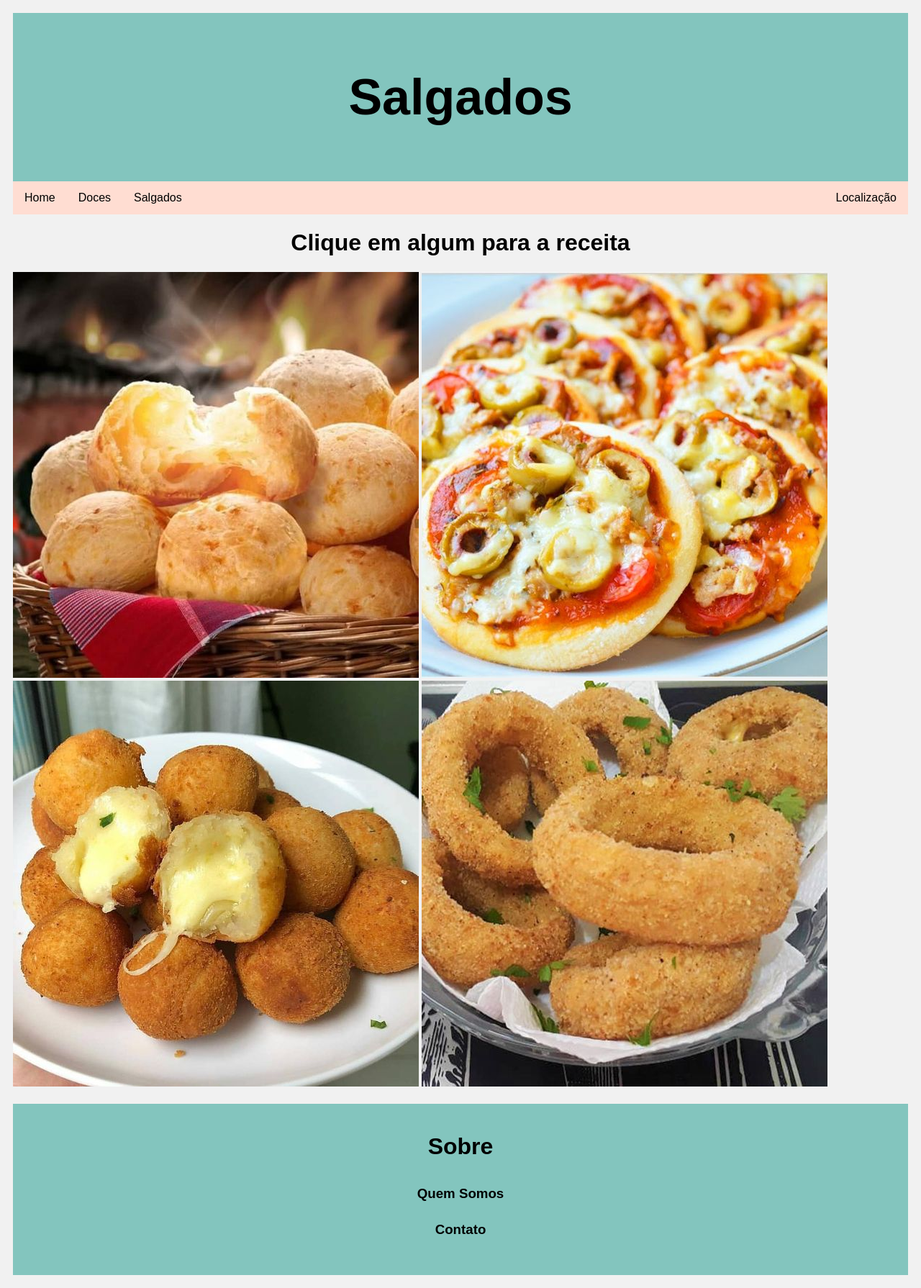
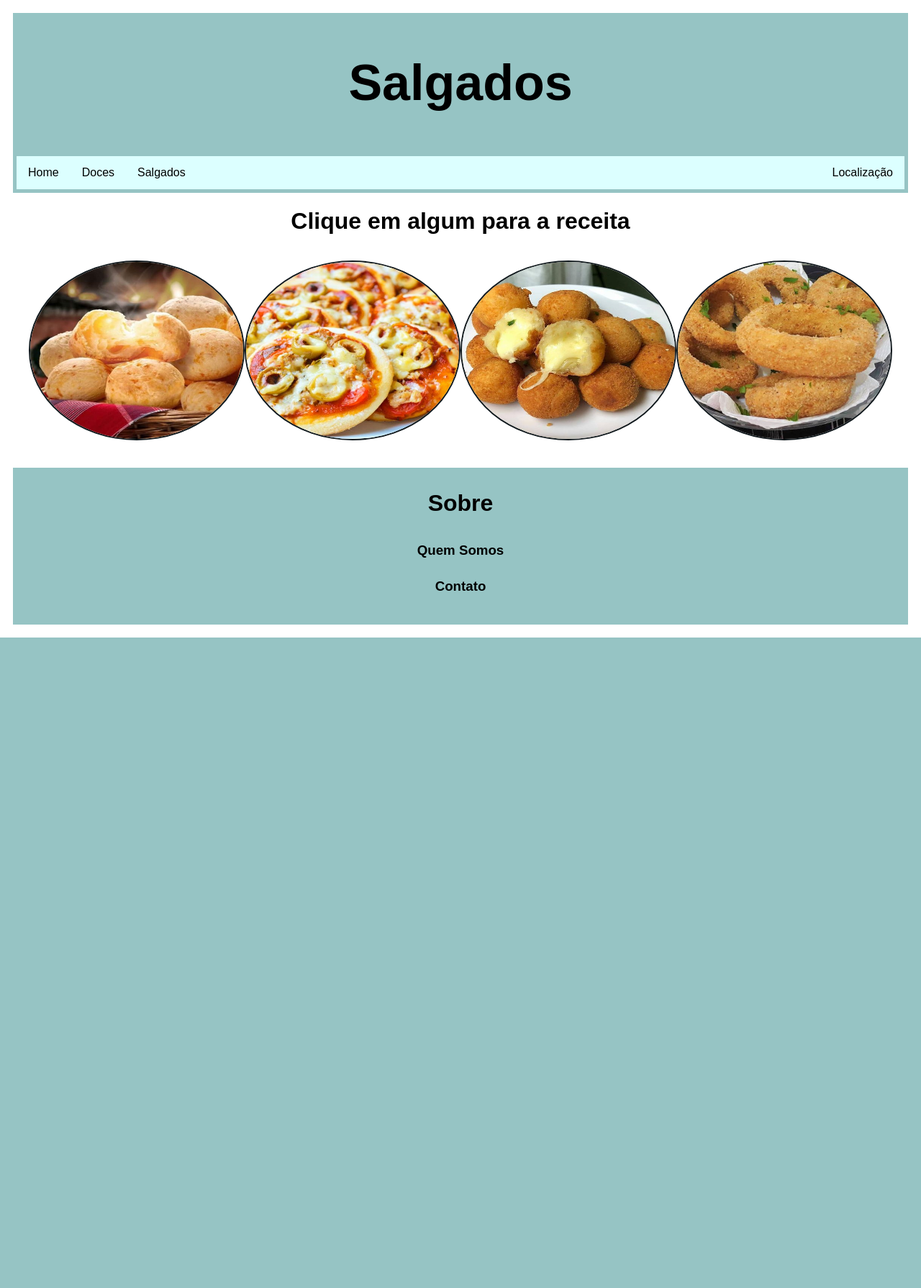
Before and after one commit to kauane05/Receitas_PW_site, a PHP site: page /salgados.html in a window 1280 px wide. Shown: the whole page at 72% size. After the commit the page ends 886 px from the top, so only its background shows below. Run offline with PHP 8.4, Linux system fonts and the light colour scheme.

Commit message:
Enviando as edições da interface

```diff
--- a/aneldecebola.html
+++ b/aneldecebola.html
@@ -25,10 +25,10 @@
 
     <main>
         <div class="txt">
-            <h1>anel de cebola</h1>
+            <h1>Anel de cebola</h1>
         </div>
         <div class="salgado">
-            <a href="aneldecebola.html"> <img src="./imagens/aneldecebola.jpg" alt=""></a>
+            <a href="aneldecebola.html"> <img src="./imagens/aneldecebola.jpg" style=" border-radius: 10%;" width="250" height="250" alt=""></a>
         </div>
 
         <div class="receita">
--- a/beijinho.html
+++ b/beijinho.html
@@ -25,10 +25,10 @@
 
     <main>
         <div class="txt">
-            <h1>beijinho</h1>
+            <h1>Beijinho</h1>
         </div>
-        <div class="doces">
-            <a href="beijinho.html"> <img src="./imagens/beijinho.jpg" alt=""></a>
+        <div class="imagem">
+            <a href="beijinho.html"> <img src="./imagens/beijinho.jpg" style=" border-radius: 10%;" width="250" height="250" alt=""></a>
         </div>
 
         <div class="receita">
--- a/bolinhadequeijo.html
+++ b/bolinhadequeijo.html
@@ -28,7 +28,7 @@
             <h1>Bolinha de queijo</h1>
         </div>
         <div class="salgado">
-            <a href="bolinhadequeijo.html"> <img src="./imagens/bolinhadequeijo.jpg" alt=""></a>
+            <a href="bolinhadequeijo.html"> <img src="./imagens/bolinhadequeijo.jpg" style=" border-radius: 10%;" width="250" height="250" alt=""></a>
         </div>
 
         <div class="receita">
--- a/brigadeiro.html
+++ b/brigadeiro.html
@@ -25,10 +25,10 @@
 
     <main>
         <div class="txt">
-            <h1>brigadeiro</h1>
+            <h1>Brigadeiro</h1>
         </div>
         <div class="doces">
-            <a href="brigadeiro.html"> <img src="./imagens/brigadeiro.jpg" alt=""></a>
+            <a href="brigadeiro.html"> <img src="./imagens/brigadeiro.jpg" style=" border-radius: 10%;" width="250" height="250" alt=""></a>
         </div>
         <div class="receita">
             <h1>Ingredientes</h1>
--- a/brownie.html
+++ b/brownie.html
@@ -25,10 +25,10 @@
 
     <main>
         <div class="txt">
-            <h1>brownie</h1>
+            <h1>Brownie</h1>
         </div>
         <div class="doces">
-            <a href="brownie.html"> <img src="./imagens/brownie.jpg" alt=""></a>
+            <a href="brownie.html"> <img src="./imagens/brownie.jpg" style=" border-radius: 10%;" width="250" height="250" alt=""></a>
         </div>
 
         <div class="receita">
--- a/cookie.html
+++ b/cookie.html
@@ -25,10 +25,10 @@
 
     <main>
         <div class="txt">
-            <h1>cookie</h1>
+            <h1>Cookie</h1>
         </div>
         <div class="doces">
-            <a href="cookie.html"> <img src="./imagens/cookie.jpg" alt=""></a>
+            <a href="cookie.html"> <img src="./imagens/cookie.jpg" style=" border-radius: 10%;" width="250" height="250" alt=""></a>
         </div>
 
         <div class="receita">
--- a/css/doces.css
+++ b/css/doces.css
@@ -1,20 +1,33 @@
+* {
+
+    box-sizing: border-box;
+    /*Modifica a maneira de exibir o tamanho de uma caixa, define como as dimensões de um elemento são calculadas: devem concluir preenchimento e bordas ou não*/
+}
 
 body{
     font-family: Arial, Helvetica, sans-serif;
     padding: 10px;
-    background-color: #f1f1f1;
+    background-color: #ffffff;
+
+
 }
 .cabecalho{
-    padding: 30px;
+    padding: 5px;
     text-align: center;
-    background-color: #83c5be;
+    background-color:  #96c4c4;
+    border: 5px solid  #96c4c4;
 }
 .cabecalho h1 {
 font-size: 70px;
 }
+.principal{
+    font-family: 'PT Sans', sans-serif;
+    font-family: 'Quicksand', sans-serif;
+}
 .topnav{
     overflow: hidden;
-    background-color: #ffddd2;
+    background-color: #dcffff;
+    border: 5px solid  #96c4c4;
 }
 .topnav a{
     float: left;
@@ -37,12 +50,13 @@
 
 }
 .footer{
-    padding: 20px;
+    padding: 5px;
     text-align: center;
     background: #ddd;
     margin-top: 20px;
     overflow: hidden;
-    background-color: #83c5be;
+    background-color:  #96c4c4;
+    border: 5px solid  #96c4c4;
 }
 .topnavfooter{
     overflow: hidden;
@@ -57,10 +71,24 @@
     text-decoration: none;
 }
 .doces{
-    padding: 20px;
-    margin: 10px;
+    padding: 14px 16px;
+    display: flex;
+    justify-content: center;
+    align-items: center;
+
+}
+.salgados{
+    padding: 14px 16px;
+    display: flex;
+    justify-content: center;
+    align-items: center;
+}
+.imagem{
+    width: 20px;
+    padding:20px;
 }
 
 .txt{
     text-align: center;
+
 }
--- a/css/modelo.css
+++ b/css/modelo.css
@@ -1,7 +1,7 @@
 .cabecalho{
     padding: 30px;
     text-align: center;
-    background-color: #83c5be;
+    background-color: #96c4c4;
 }
 .cabecalho h1 {
 font-size: 70px;
--- a/css/salgados.css
+++ b/css/salgados.css
@@ -60,6 +60,12 @@
     padding: 14px 16px;
     text-decoration: none;
 }
+.salgados{
+    padding: 14px 16px;
+    display: flex;
+    justify-content: center;
+    align-items: center;
+}
 .txt{
     text-align: center;
 }
--- a/css/style.css
+++ b/css/style.css
@@ -7,14 +7,15 @@
 .cabecalho{
     padding: 30px;
     text-align: center;
-    background-color: #83c5be;
+    background-color: #96c4c4;
 }
 .cabecalho h1 {
 font-size: 70px;
 }
 .topnav{
     overflow: hidden;
-    background-color: #ffddd2;
+    background-color: #dcffff;
+    border: 5px solid  #96c4c4;
 }
 .topnav a{
     float: left;
--- a/minipizza.html
+++ b/minipizza.html
@@ -28,7 +28,7 @@
             <h1>Mini pizza</h1>
         </div>
         <div class="salgado">
-            <a href="minipizza.html"> <img src="./imagens/minipizza.jpg" alt=""></a>
+            <a href="minipizza.html"> <img src="./imagens/minipizza.jpg" style=" border-radius: 10%;" width="250" height="250" alt=""></a>
         </div>
 
         <div class="receita">
--- a/paodequeijo.html
+++ b/paodequeijo.html
@@ -28,7 +28,7 @@
             <h1>Pão de queijo</h1>
         </div>
         <div class="salgado">
-            <a href="paodequeijo.html"> <img src="./imagens/paodequeijo.jpg" alt=""></a>
+            <a href="paodequeijo.html"> <img src="./imagens/paodequeijo.jpg" style=" border-radius: 10%;" width="250" height="250" alt=""></a>
         </div>
 
         <div class="receita">
--- a/salgados.html
+++ b/salgados.html
@@ -8,7 +8,7 @@
     <link rel="preconnect" href="https://fonts.googleapis.com">
     <link rel="preconnect" href="https://fonts.gstatic.com" crossorigin>
     <link href="https://fonts.googleapis.com/css2?family=PT+Sans&family=Quicksand:wght@300&display=swap" rel="stylesheet">
-    <title> Doces </title>
+    <title> Salgados </title>
 </head>
 <body>
 
@@ -27,10 +27,10 @@
             <h1>Clique em algum para a receita</h1>
         </div>
         <div class="salgados">
-            <a href="paodequeijo.html"> <img src="./imagens/paodequeijo.jpg" alt=""></a>
-            <a href="minipizza.html"> <img src="./imagens/minipizza.jpg" alt=""></a>
-            <a href="bolinhadequeijo.html"> <img src="./imagens/bolinhadequeijo.jpg" alt=""></a>
-            <a href="aneldecebola.html"> <img src="./imagens/aneldecebola.jpg" alt=""></a>
+            <a href="paodequeijo.html"> <img src="./imagens/paodequeijo.jpg" style=" border-radius: 100%;border:2px solid #11191d;" width="300" height="250" alt=""></a>
+            <a href="minipizza.html"> <img src="./imagens/minipizza.jpg" style=" border-radius: 100%;border:2px solid #11191d;" width="300" height="250" alt=""></a>
+            <a href="bolinhadequeijo.html"> <img src="./imagens/bolinhadequeijo.jpg" style=" border-radius: 100%;border:2px solid #11191d;" width="300" height="250" alt=""></a>
+            <a href="aneldecebola.html"> <img src="./imagens/aneldecebola.jpg" style=" border-radius: 100%;border:2px solid #11191d;" width="300" height="250" alt=""></a>
         </div>
 
 
```
Also changed, not shown: css/estilo.css (+10 -5 lines), css/layout.css (+6 -3 lines), doces.html (+7 -6 lines), sugestoesDoDia.html (+4 -4 lines).
